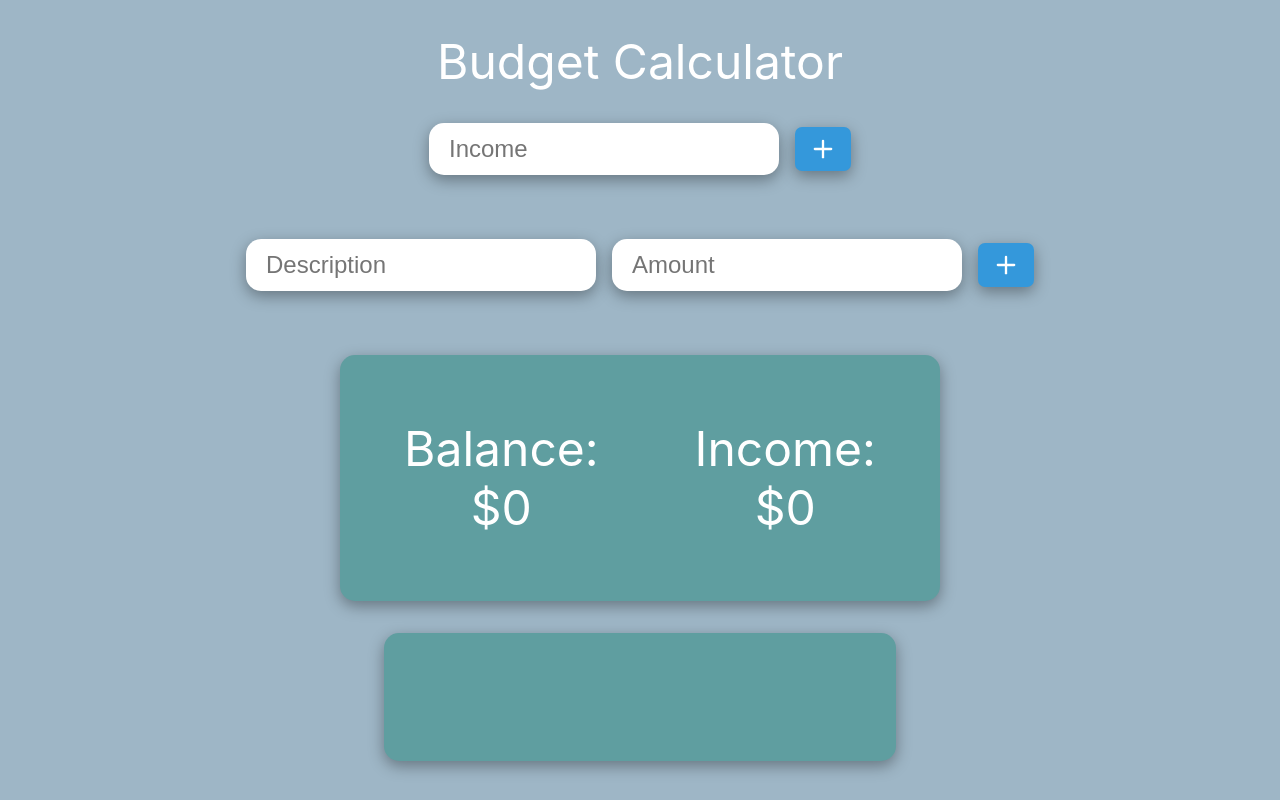
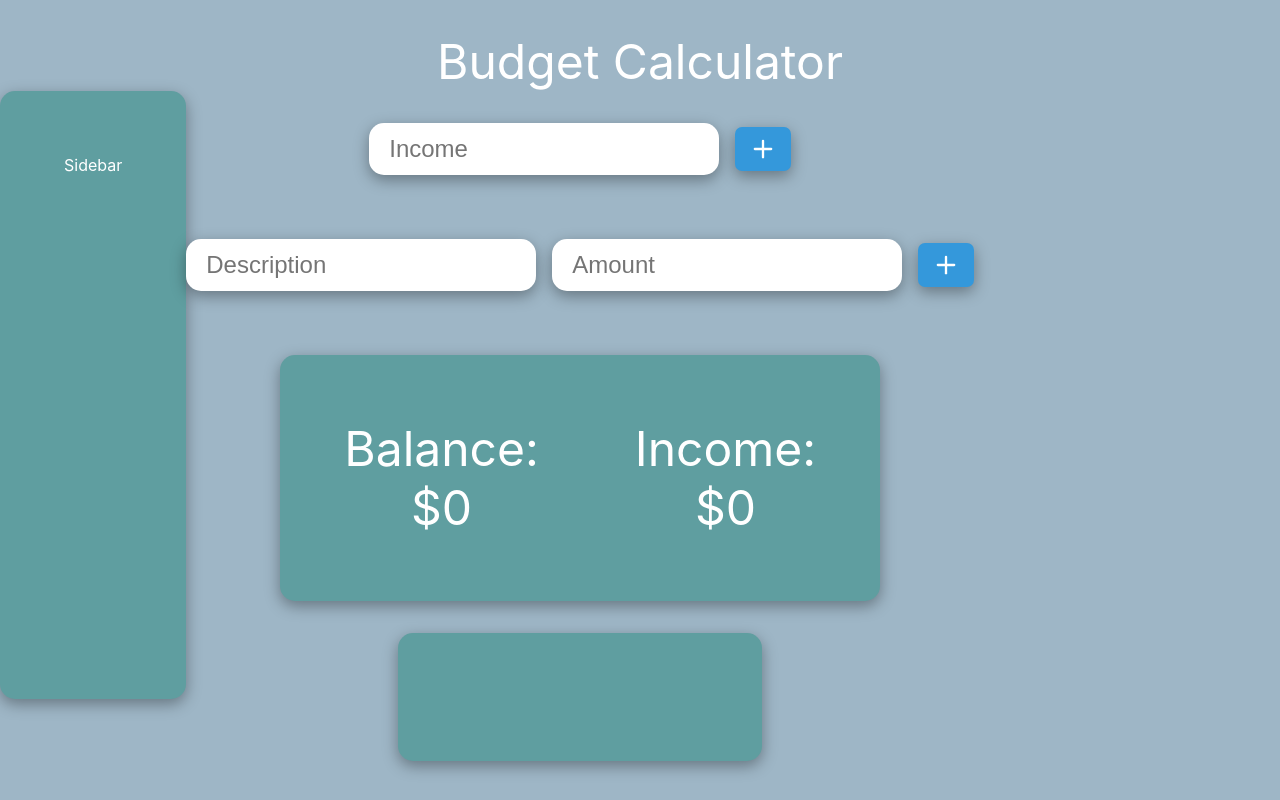
Before and after one commit to cw417/react-budget-calc, a React (Create React App) app in the folder client/: page / in a window 1280 px wide. Built offline with nearby package versions, Linux system fonts and the light colour scheme.

Commit message:
Start work on sidebar

```diff
--- a/client/src/App.css
+++ b/client/src/App.css
@@ -161,6 +161,12 @@ body {
   border-radius: 0px;
 }
 
+/* Sidebar */
+
+.sidebar {
+  height: 60vh;
+}
+
 /* Utility */
 
 .center {
--- a/client/src/App.tsx
+++ b/client/src/App.tsx
@@ -1,11 +1,12 @@
 import { useState, useEffect, Dispatch, SetStateAction } from 'react';
+import { v4 as uuidv4 } from 'uuid';
+import { FiPlus } from 'react-icons/fi';
 import './App.css';
 import Header from './components/Header';
 import ExpenseList from './components/ExpenseList';
-import { FiPlus } from 'react-icons/fi';
 import InfoDisplay from './components/InfoDisplay';
 import Input from './components/Input'
-import { v4 as uuidv4 } from 'uuid';
+import Sidebar from './components/Sidebar';
 
 export interface Expense {
   id: string;
@@ -93,11 +94,17 @@ function App() {
   }
 
   return (
-    <div>
+    <div className='flex-col'>
       <Header
         title={APP_TITLE}
       />
 
+      <div className='flex-row'>
+        <Sidebar
+          expenses={expenses}
+        />
+
+        <div>
           <div className='main-inputs-container'>
             <div style={{display: (income === 0) ? 'flex' : 'none'}}>
               <Input
@@ -115,7 +122,6 @@ function App() {
               updateFunction={addExpense}
             />
           </div>
-
           <InfoDisplay
             balance={(expenses.length === 0) ? income : income - (expenses.map(expense => expense.amount)).reduce((a,b) => a + b)}
             income={income}
@@ -127,6 +133,10 @@ function App() {
             deleteExpense={deleteExpense}
           />
         </div>
+
+      </div>
+
+    </div>
   );
 }
 
--- /dev/null
+++ b/client/src/components/Sidebar.tsx
@@ -0,0 +1,19 @@
+import React from 'react'
+import { Expense } from '../App';
+
+type Props = {
+  expenses: Expense[];
+}
+
+export default function ({ expenses }: Props) {
+
+  function getMonths() {
+    expenses.map()
+  }
+
+  return (
+      <div className='sidebar container'>
+        Sidebar
+      </div>
+  )
+}
```
Lines whose indentation alone changed are shown as unchanged.
